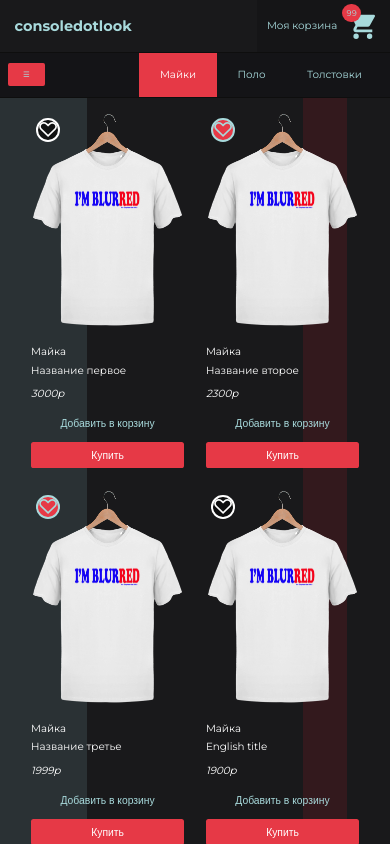
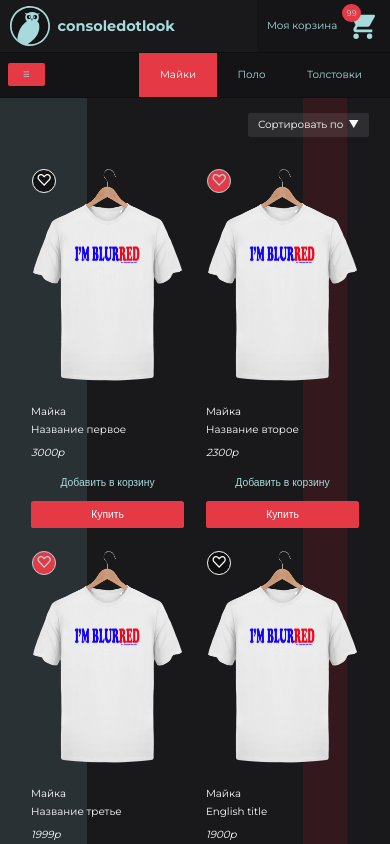
Before and after one commit to Fadinv/cdl, a Next.js app: page / in a window 390 px wide. Shown: the top 844 px of the page. Built offline with nearby package versions, Linux system fonts and the light colour scheme.

Commit message:
added sort
work

```diff
--- /dev/null
+++ b/Components/HelpPanel/HelpPanel.module.sass
@@ -0,0 +1,63 @@
+@use 'styles/library'
+
+.HelpPanel
+  -webkit-user-select: none
+  -moz-user-select: none
+  -ms-user-select: none
+  color: white
+  display: flex
+  flex-direction: row
+  justify-content: space-between
+  width: 100%
+  font-size: 1rem
+  padding: 2em 2em 1.5em
+
+.SortBar
+  position: relative
+  cursor: pointer
+  display: flex
+  margin-top: -.5em
+
+.TogglePanel
+  background-color: rgba(230, 230, 230, .1)
+  border-radius: .25em
+  padding: .5em 1em
+  width: 100%
+
+.TogglePanelIsOpen
+  background-color: rgba(0, 0, 0, .84)
+  border-radius: .25em .25em 0 0
+
+.Arrow
+  margin-left: .5em
+  transition: all .3s ease-out
+
+.ArrowRotate
+  transform: rotate(-180deg)
+
+.StuckList
+  position: absolute
+  z-index: -1
+  opacity: 0
+  top: 100%
+  left: 0
+  background-color: rgba(0, 0, 0, .84)
+  padding: 1em
+  border-radius: 0 0 .25em .25em
+  width: 100%
+  transition: all .3s ease-out
+
+.StuckList > * + *
+  margin-top: .5em
+
+.VariantName
+  display: flex
+  flex-direction: row
+  color: rgba(150, 150, 150, .5)
+
+.VariantNameIsSelected
+  color: library.$color_imperial-red
+
+.Open
+  z-index: 50
+  opacity: 1
--- /dev/null
+++ b/Components/HelpPanel/HelpPanel.tsx
@@ -0,0 +1,110 @@
+import React, {useRef, useState} from 'react'
+import styles from './HelpPanel.module.sass'
+
+interface HelpPanelProps {
+
+}
+
+type variantSortStateType = 0 | 'up'
+
+const HelpPanel: React.FC<HelpPanelProps> = () => {
+
+    const [numberVariantSortState, setNumberVariantSortState] = useState<number>(null)
+    const [reversSortState, setReversSortState] = useState<boolean>(false)
+
+    const variantsSortArray = ['цене', 'рейтингу', 'обновлению']
+
+    const stuckListRef = useRef<HTMLUListElement>(null)
+    const togglePanelRef = useRef<HTMLDivElement>(null)
+    const sortBarRef = useRef<HTMLDivElement>(null)
+
+    const liClickHandler = (e) => {
+        e.preventDefault()
+        const key = +e.target.dataset.key || +e.target.parentNode.dataset.key
+        if (key === numberVariantSortState) {
+            console.log('вошли')
+            console.log(reversSortState)
+            setReversSortState(prevState => !prevState)
+            return
+        }
+        setReversSortState(false)
+        setNumberVariantSortState(key)
+    }
+
+    const globSortBarClickHandler = (e) => {
+        e.preventDefault()
+
+        const div = togglePanelRef.current
+        const ul = stuckListRef.current
+        const t = e.target
+
+        if (div === null || ul === null || t === null) {
+            return
+        }
+
+        if (t === div || t.parentNode === div) {
+            return
+        }
+
+        if (t === ul || t.parentNode === ul || t.parentNode.parentNode === ul) {
+            return
+        }
+
+        ul.classList.remove(styles.Open)
+        div.classList.remove(styles.TogglePanelIsOpen)
+    }
+
+    const sortBarClickHandler = (e) => {
+        e.preventDefault()
+        const ul = stuckListRef.current
+        ul.classList.toggle(styles.Open)
+
+        const div = togglePanelRef.current
+        div.classList.toggle(styles.TogglePanelIsOpen)
+
+        if (ul.classList.contains(styles.Open)) {
+            window.addEventListener('click', globSortBarClickHandler)
+        } else if (!ul.classList.contains(styles.Open)) {
+            window.removeEventListener('click', globSortBarClickHandler)
+        }
+    }
+
+    return (
+        <div className={styles.HelpPanel}>
+            <div>
+
+            </div>
+
+            <div ref={sortBarRef} className={styles.SortBar}>
+                <div ref={togglePanelRef} className={styles.TogglePanel} onClick={sortBarClickHandler}>
+                    <span className={styles.SortBarTitle}>Сортировать по</span>
+                    <span className={styles.Arrow}>&#9660;</span>
+                </div>
+                <ul ref={stuckListRef} className={styles.StuckList}>
+                    {variantsSortArray.map((variant, key) => {
+                        const classesVariantSort = [styles.VariantName]
+                        const classesArrow = [styles.Arrow]
+                        if (++key === numberVariantSortState) {
+                            classesVariantSort.push(styles.VariantNameIsSelected)
+                            console.log(reversSortState)
+                            if (reversSortState) {
+                                classesArrow.push(styles.ArrowRotate)
+                            }
+                        }
+                        return <li data-key={key} onClick={liClickHandler} className={classesVariantSort.join(' ')}
+                                   key={key}>
+                            <span>{variant}</span>
+                            <span className={classesArrow.join(' ')}>&#129047;</span>
+                        </li>
+
+                    })}
+                    {/*<li className={styles.VariantSort}>цене &#129047;</li>*/}
+                    {/*<li className={styles.VariantSort}>рейтингу &#129047;</li>*/}
+                    {/*<li className={styles.VariantSort}>обновлению &#129047;</li>*/}
+                </ul>
+            </div>
+        </div>
+    )
+}
+
+export default HelpPanel
--- a/Components/NavBar/NavBar.module.sass
+++ b/Components/NavBar/NavBar.module.sass
@@ -7,11 +7,22 @@
   display: flex
   justify-content: space-between
 
+.LogoBox
+  padding: 0 1em
+  display: flex
+  align-items: center
+
+.LogoBox > * + *
+  margin-left: .5em
+
+.LogoImage
+  object-fit: cover
+  width: 50px
+
 .Flex
   display: flex
 
 .CompanyName
-  margin-left: 1em
   font-size: 1.4rem
   font-weight: bold
   display: flex
@@ -123,8 +134,14 @@
 @media (max-width: 65em)
 
 @media (max-width: 42em)
+  .LogoImage
+    width: 40px
   .Help
     display: none
 
   .User
     display: none
+
+@media (max-width: 20em)
+  .MyCartText
+    display: none
--- a/Components/NavBar/NavBar.tsx
+++ b/Components/NavBar/NavBar.tsx
@@ -8,10 +8,13 @@ interface NavBarProps {
 const NavBar: React.FC<NavBarProps> = () => {
     return (
         <nav className={styles.NavBar}>
-            <span className={styles.CompanyName}>
+
+            <div className={styles.LogoBox}>
+                <img className={styles.LogoImage} src={'/cdl__logo.svg'} alt={''}/>
+                <span className={styles.CompanyName}>
                 consoledotlook
             </span>
-
+            </div>
             {/*<div className={styles.Flex}>*/}
             {/*    <button className={styles.Menu}>*/}
             {/*        &#9776;*/}
--- a/Components/ProductNav/ProductNav.module.sass
+++ b/Components/ProductNav/ProductNav.module.sass
@@ -57,3 +57,7 @@
     position: static
     margin-top: auto
     margin-bottom: auto
+
+@media (max-width: 20em)
+  .Path
+    padding: 1.25em 1em
--- a/Components/ProductPagination/ProductPagination.tsx
+++ b/Components/ProductPagination/ProductPagination.tsx
@@ -7,9 +7,26 @@ interface ProductPaginationProps {
 
 const ProductPagination: React.FC<ProductPaginationProps> = () => {
 
-    const paginationArray = [1, 2, 3]
+    const paginationArray = [1, 2, 3, 4, 5]
 
     const [paginationState, setPaginationState] = useState<number>(1)
+
+    const paginationButtonClickHandler = (e) => {
+        const changeTo = e.target.dataset.changeTo
+        console.log(changeTo)
+
+        switch (changeTo) {
+            case 'prev':
+                if (paginationState === 1) return
+                setPaginationState(prev => --prev)
+                break
+            case 'next':
+                if (paginationState === paginationArray.length) return
+                setPaginationState(prev => ++prev)
+                break
+            default: return
+        }
+    }
 
     const clickPaginationHandler = (e) => {
         e.preventDefault()
@@ -47,8 +64,8 @@ const ProductPagination: React.FC<ProductPaginationProps> = () => {
                 {/*</li>*/}
             </ul>
             <div className={styles.StuckButtons}>
-                <button className={styles.BackButton}>Назад</button>
-                <button className={styles.NexButton}>Вперед</button>
+                <button data-change-to={'prev'} onClick={paginationButtonClickHandler} className={styles.BackButton}>Назад</button>
+                <button data-change-to={'next'} onClick={paginationButtonClickHandler} className={styles.NexButton}>Вперед</button>
             </div>
 
         </div>
--- a/Components/ProductsStuck/ProductItem/ProductItem.module.sass
+++ b/Components/ProductsStuck/ProductItem/ProductItem.module.sass
@@ -63,7 +63,7 @@
   line-height: .1
   color: white
   justify-content: center
-  font-size: 2rem
+  font-size: 1.5rem
   margin: auto
   width: 2.3rem
   height: 2.3rem
@@ -157,6 +157,7 @@
   transition: all .3s ease-out
 
 .TextStuck
+  margin-top: .5em
   color: white
 
 .TextStuck > * + *
--- a/pages/index.tsx
+++ b/pages/index.tsx
@@ -7,6 +7,7 @@ import ProductsStuck from '../Components/ProductsStuck/ProductsStuck'
 import ProductPagination from '../Components/ProductPagination/ProductPagination'
 import Footer from '../Components/Footer/Footer'
 import IndexWrapper from '../Components/IndexWrapper/IndexWrapper'
+import HelpPanel from '../Components/HelpPanel/HelpPanel'
 
 export default function Home() {
     return (
@@ -21,6 +22,8 @@ export default function Home() {
             <ProductNav/>
 
             <IndexWrapper>
+                <HelpPanel/>
+
                 <ProductsStuck/>
 
                 <ProductPagination/>
```
Also changed, not shown: public/cdl__logo.svg (added).
